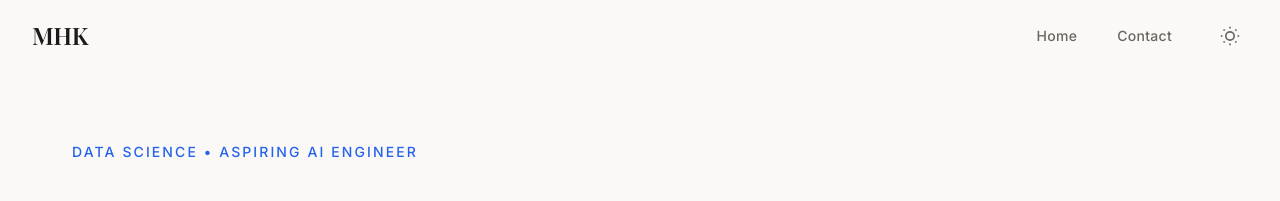
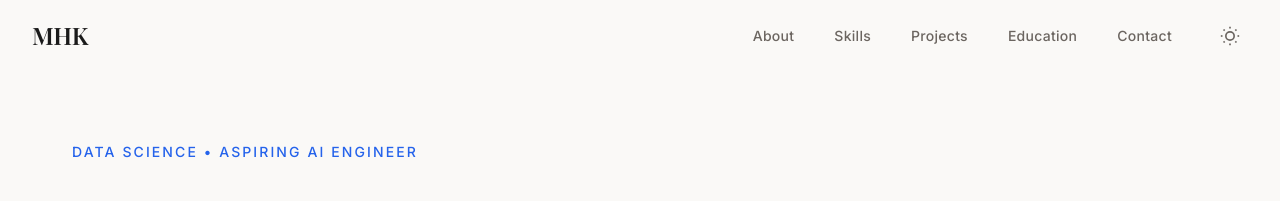
Before and after one commit to marknshoot/portofolio, a Jekyll site: the page built from index.md, in a window 1280 px wide. Shown: the top 201 px of the page. Built offline with Jekyll 4.4.1, drawn with Linux system fonts in a browser that asks for light colours.

Commit message:
Add all section links to navbar

```diff
--- a/_includes/nav.html
+++ b/_includes/nav.html
@@ -1,12 +1,15 @@
 <nav id="main-nav">
-  <a href="{{ site.baseurl }}/" class="nav-logo">MHK</a>
+  <a href="{{ site.baseurl }}/#top" class="nav-logo">MHK</a>
   <button class="nav-toggle" aria-label="Toggle menu">
     <span></span>
     <span></span>
     <span></span>
   </button>
   <ul class="nav-links">
-    <li><a href="{{ site.baseurl }}/">Home</a></li>
+    <li><a href="{{ site.baseurl }}/#about">About</a></li>
+    <li><a href="{{ site.baseurl }}/#skills">Skills</a></li>
+    <li><a href="{{ site.baseurl }}/#projects">Projects</a></li>
+    <li><a href="{{ site.baseurl }}/#education">Education</a></li>
     <li><a href="{{ site.baseurl }}/#contact">Contact</a></li>
     <li>
       <button class="dark-toggle" aria-label="Toggle dark mode">
--- a/index.md
+++ b/index.md
@@ -5,7 +5,7 @@ description: Data Science student and aspiring AI Engineer based in Jakarta.
 ---
 
 <!-- HERO -->
-<section class="hero" id="home">
+<section class="hero" id="top">
   <span class="hero-label">Data Science &bull; Aspiring AI Engineer</span>
   <h1 class="hero-name">Marcell<br/>Hermawan<br/>Kristianto</h1>
   <p class="hero-tagline">I turn data into insights and models into impact. Currently studying Data Science and building the foundations to design intelligent systems that solve real-world problems.</p>
```
